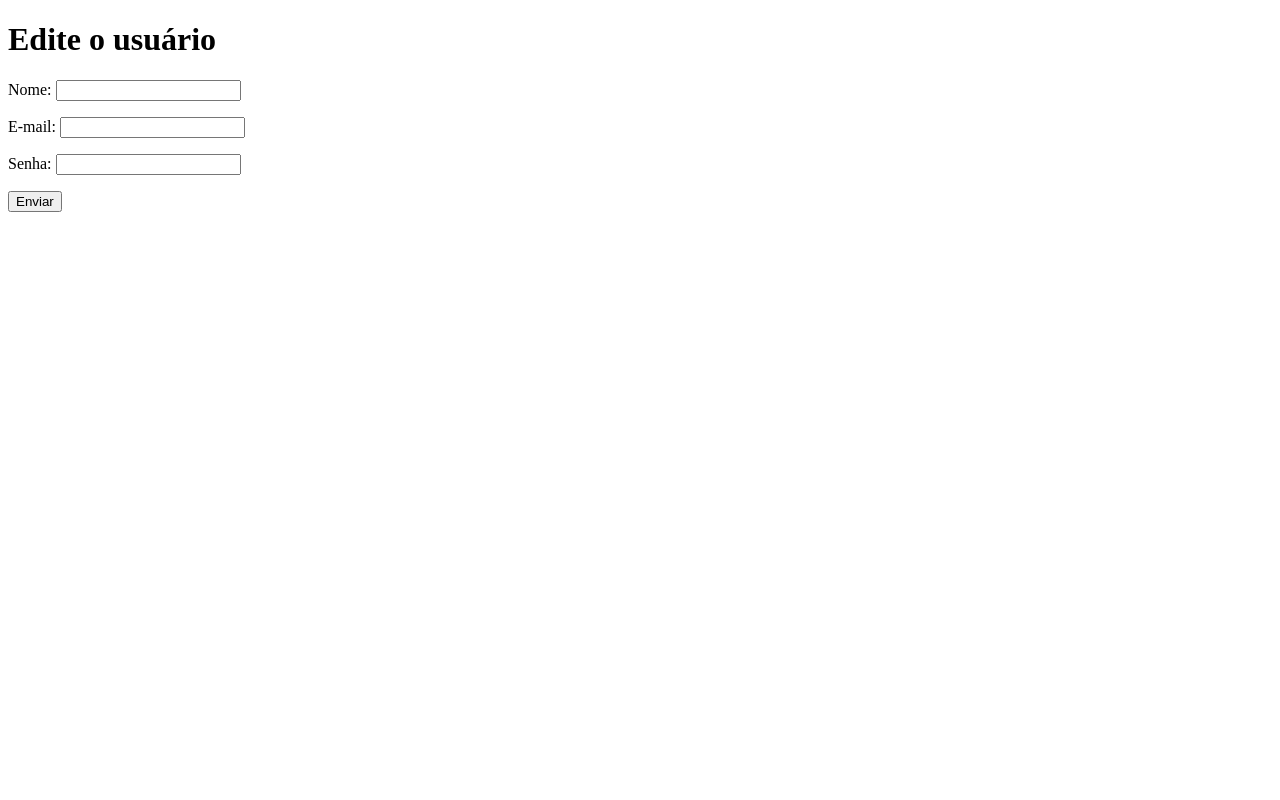
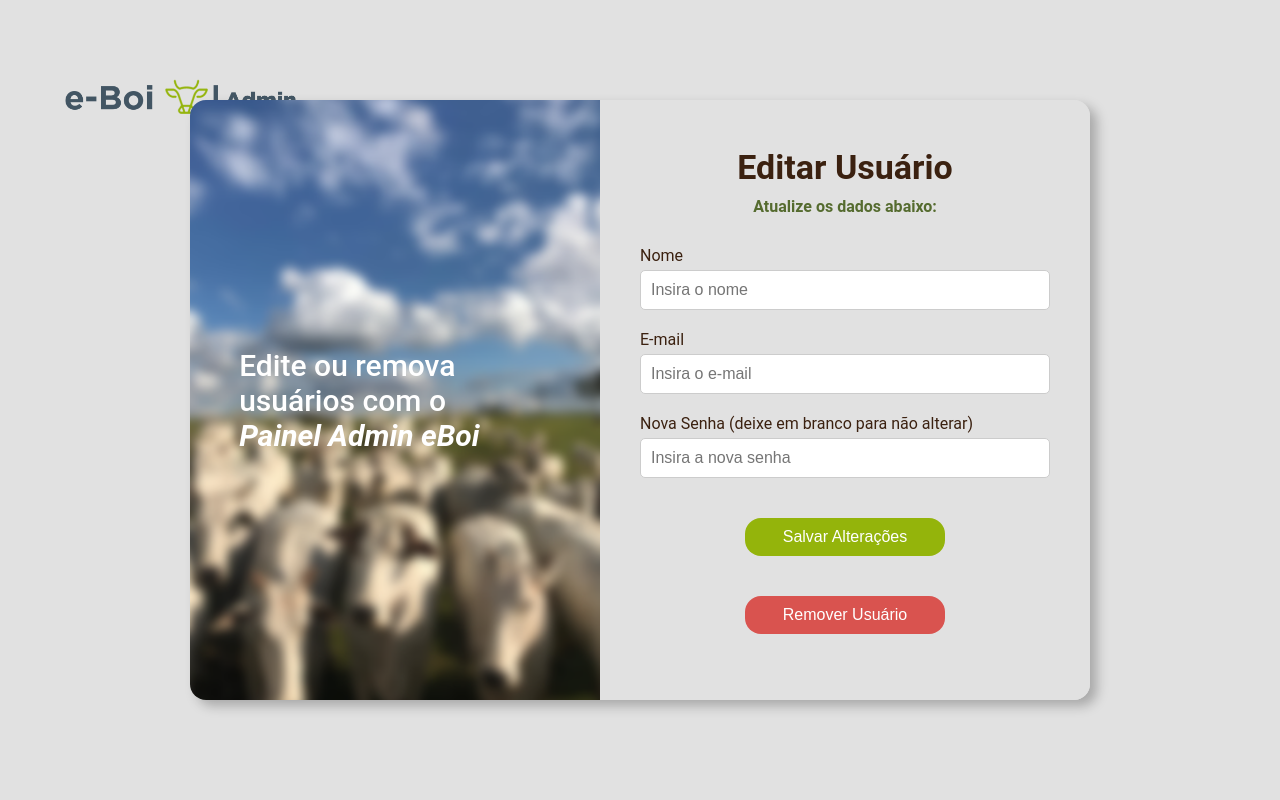
Before and after one commit to tuchanski/eboi, a Flask app: template app/templates/admin/edit_user.html in a window 1280 px wide. Run offline with Flask 3, Linux system fonts and the light colour scheme; the template is opened without the code that fills it, so the values that code supplies are empty; some libraries are stand-ins or nearby versions.

Commit message:
Edit & Delete user page

```diff
--- a/app/templates/admin/edit_user.html
+++ b/app/templates/admin/edit_user.html
@@ -4,6 +4,7 @@
     <meta charset="UTF-8">
     <meta name="viewport" content="width=device-width, initial-scale=1.0">
     <title>Editar Usuário | eBoi</title>
+    <link rel="stylesheet" href="/app/templates/styles/style-edit-user.css">
     <script>
         window.onload = function() {
             var flashMessage = document.getElementById("flash-message").dataset.message;
@@ -16,14 +17,46 @@
     </script>
 </head>
 <body>
-    <h1>Edite o usuário</h1>
+
     <div id="flash-message" data-message="{{ get_flashed_messages()[0] if get_flashed_messages() else '' }}" data-category="{{ get_flashed_messages(with_categories=True)[0][0] if get_flashed_messages(with_categories=True) else '' }}"></div>
 
-    <form method="POST" action="{{ url_for('editar_usuario', id=id) }}">
+    <img src="/app/templates/assets/logoeboiadmin.png" alt="Logo eBoi" class="logo">
+
+    <div class="container">
+        <div class="edicao-left">
+            <div class="image-wrapper">
+                <img src="/app/templates/assets/img-figma3.png" alt="Imagem de edição">
+                <div class="overlay">
+                    <p>Edite ou remova usuários com o <br> <span class="highlight">Painel Admin eBoi</span></p>
+                </div>
+            </div>
+        </div>
+        <div class="edicao-right">
+            <h1>Editar Usuário</h1>
+            <p class="subtitle">Atualize os dados abaixo:</p>
+            <form method="POST" action="{{ url_for('editar_usuario', id=id) }}"">
+                <label for="nome">Nome</label>
+                <input type="text" id="nome" name="nome" placeholder="Insira o nome" value="{{ usuario.Nome }}" required>
+
+                <label for="email">E-mail</label>
+                <input type="email" id="email" name="email" placeholder="Insira o e-mail" value="{{ usuario.Email }}" required>
+
+                <label for="senha">Nova Senha (deixe em branco para não alterar)</label>
+                <input type="password" id="senha" name="senha" placeholder="Insira a nova senha">
+
+                <button type="submit" class="btn-editar">Salvar Alterações</button>
+            </form>
+            <form action="/deletar_usuario/{{ usuario.id }}" method="GET" onsubmit="return confirmDeletion()">
+                <button type="submit" class="btn-remover">Remover Usuário</button>
+            </form>
+        </div>
+    </div>
+
+    <!-- <form method="POST" action="{{ url_for('editar_usuario', id=id) }}">
         <p>Nome: <input type="text"  name="nome" id="nome" required></p>
         <p>E-mail: <input type="email"  name="email" id="email" required></p>
         <p>Senha: <input type="password"  name="senha" id="senha" required></p>
         <p><input type="submit" value="Enviar"></p>
-    </form>
+    </form> -->
 </body>
 </html>
--- /dev/null
+++ b/app/templates/styles/style-edit-user.css
@@ -0,0 +1,174 @@
+* {
+    margin: 0;
+    padding: 0;
+    box-sizing: border-box;
+}
+
+body {
+    font-family: 'Roboto', sans-serif;
+    background-color: #E1E1E1;
+    display: flex;
+    justify-content: center;
+    align-items: center;
+    height: 100vh;
+}
+
+.logo {
+    position: absolute;
+    top: 0;
+    left: 50px;
+    width: 260px;
+    height: auto;
+    transition: .6s;
+}
+
+.logo:hover{
+    transform: scale(1.1);
+    cursor: pointer;
+}
+
+.container {
+    display: flex;
+    max-width: 900px;
+    width: 100%;
+    height: 600px;
+    box-shadow: 7px 6px 12.2px 0px rgba(0, 0, 0, 0.25);
+    border-radius: 16px;
+    overflow: hidden;
+}
+
+.edicao-left {
+    flex: 1;
+    display: flex;
+    justify-content: center;
+    align-items: center;
+    background-color: #E1E1E1;
+    border-radius: 16px;
+}
+
+.image-wrapper {
+    position: relative;
+    width: 100%;
+    height: 100%;
+}
+
+.image-wrapper img {
+    width: 100%;
+    height: 100%;
+    object-fit: cover;
+    border-radius: 10px 0 0 10px;
+}
+
+.overlay {
+    position: absolute;
+    top: 50%;
+    left: 52%;
+    transform: translate(-50%, -50%);
+    color: white;
+    font-size: 30px;
+    font-weight: 500;
+    text-align: left;
+    width: 80%;
+}
+
+.overlay .highlight {
+    font-style: italic;
+    font-weight: bolder;
+    color: white;
+}
+
+.edicao-right {
+    flex: 1;
+    background-color: #E1E1E1;
+    padding: 40px;
+    display: flex;
+    flex-direction: column;
+    justify-content: center;
+}
+
+h1 {
+    font-size: 34px;
+    color: #3B2110;
+    margin-bottom: 10px;
+    text-align: center;
+}
+
+.subtitle {
+    font-size: 16px;
+    color: #556B2F;
+    margin-bottom: 30px;
+    text-align: center;
+    font-weight: bold;
+}
+
+form {
+    display: flex;
+    flex-direction: column;
+}
+
+label {
+    font-size: 16px;
+    margin-bottom: 5px;
+    color: #3B2110;
+}
+
+input {
+    font-size: 16px;
+    padding: 10px;
+    margin-bottom: 20px;
+    border: 1px solid #CCC;
+    border-radius: 5px;
+}
+
+input:focus {
+    border-color: #94B40B;
+    outline: none;
+}
+
+.btn-editar, .btn-remover {
+    display: block;
+    background-color: #94B40B;
+    color: white;
+    padding: 10px;
+    border: none;
+    border-radius: 16px;
+    cursor: pointer;
+    font-size: 16px;
+    margin: 20px auto;
+    width: 200px;
+}
+
+.btn-editar:hover, .btn-remover:hover {
+    background-color: #789205;
+}
+
+/* Estilo remover */
+.btn-remover {
+    background-color: #D9534F;
+}
+
+.btn-remover:hover {
+    background-color: #C9302C;
+}
+
+/* Responsividade */
+@media (max-width: 768px) {
+    .container {
+        flex-direction: column;
+        max-width: 100%;
+        height: auto;
+    }
+
+    .edicao-left, .edicao-right {
+        flex: none;
+        width: 100%;
+    }
+
+    .image-wrapper img {
+        border-radius: 0;
+    }
+
+    .overlay {
+        width: 90%;
+    }
+}
```
Also changed, not shown: app/templates/admin/register_user.html (renamed from app/templates/auth/register.html).
